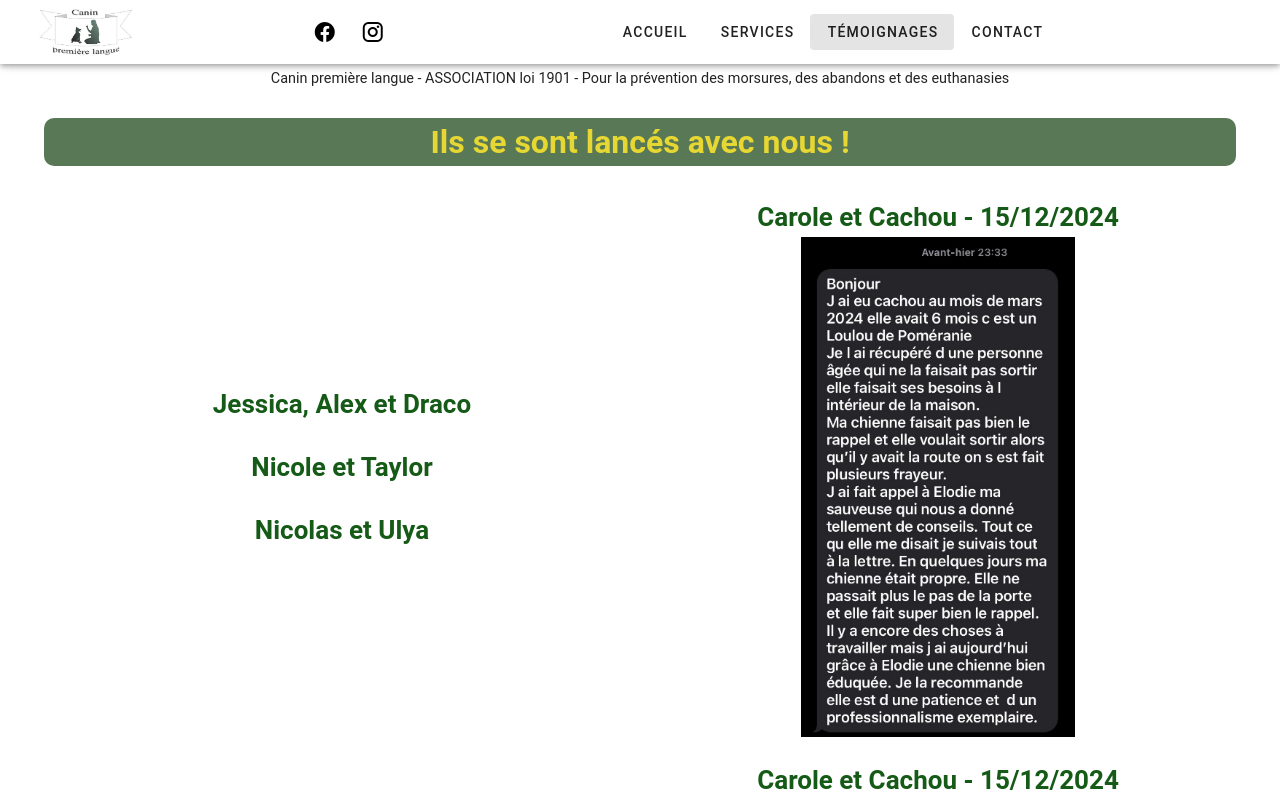
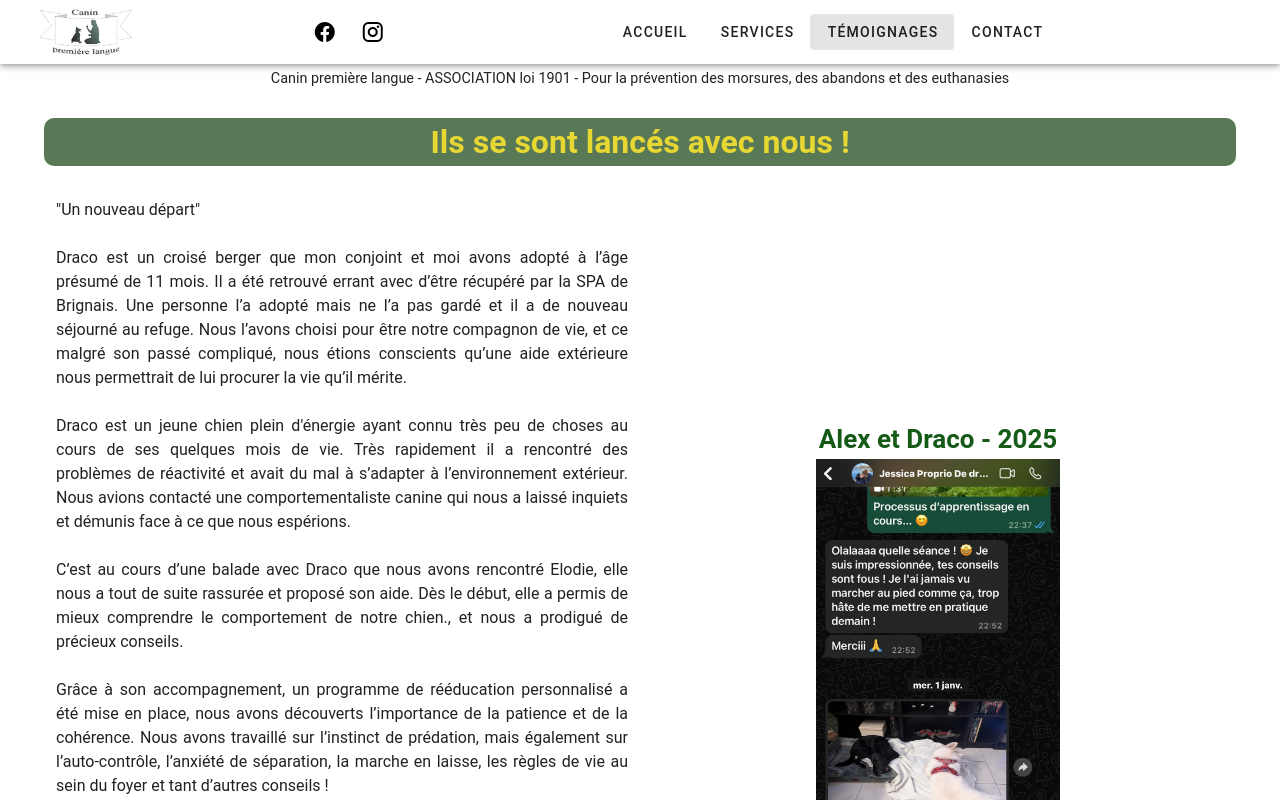
Before and after one commit to jjehl/canin_premiere_langue, a Vue app: page /testimonial in a window 1280 px wide. Shown: the top 800 px of the page. Built offline with nearby package versions, Linux system fonts and the light colour scheme.

Commit message:
add testimonial

```diff
--- a/src/pages/testimonial.vue
+++ b/src/pages/testimonial.vue
@@ -10,18 +10,46 @@
     </v-row>
     <v-row align="center" justify="space-between" class="flex-wrap">
       <!-- texte à gauche -->
-      <v-col cols="12" md="6" class="text-center">
-        <h2>Jessica, Alex et Draco</h2>
-        <br>
-        <h2>Nicole et Taylor</h2>
-        <br>
-        <h2>Nicolas et Ulya</h2>
+      <v-col cols="12" md="6" class="text-justify" style="text-align: justify;">
+        &quot;Un nouveau départ&quot;<br><br>
+        Draco est un croisé berger que mon conjoint et moi avons adopté à l’âge
+        présumé de 11 mois. Il a été retrouvé errant avec d’être récupéré par la SPA de
+        Brignais. Une personne l’a adopté mais ne l’a pas gardé et il a de nouveau
+        séjourné au refuge. Nous l’avons choisi pour être notre compagnon de vie, et ce
+        malgré son passé compliqué, nous étions conscients qu’une aide extérieure nous
+        permettrait de lui procurer la vie qu’il mérite.<br><br>
+        Draco est un jeune chien plein d&#39;énergie ayant connu très peu de choses au cours
+        de ses quelques mois de vie. Très rapidement il a rencontré des problèmes de
+        réactivité et avait du mal à s’adapter à l’environnement extérieur. Nous avions
+        contacté une comportementaliste canine qui nous a laissé inquiets et démunis
+        face à ce que nous espérions.<br><br>
+        C’est au cours d’une balade avec Draco que nous avons rencontré Elodie, elle
+        nous a tout de suite rassurée et proposé son aide. Dès le début, elle a permis de
+        mieux comprendre le comportement de notre chien., et nous a prodigué de
+        précieux conseils.<br><br>
+        Grâce à son accompagnement, un programme de rééducation personnalisé a
+        été mise en place, nous avons découverts l’importance de la patience et de la
+        cohérence. Nous avons travaillé sur l’instinct de prédation, mais également sur
+        l’auto-contrôle, l’anxiété de séparation, la marche en laisse, les règles de vie au
+        sein du foyer et tant d’autres conseils !<br><br>
+        En appliquant séance après séance tous les conseils, nous avons vu de réels
+        progrès ! Draco est devenu beaucoup plus calme et stable, ce qui lui a permis de
+        s’ouvrir à l’environnement extérieur et de pouvoir passer des balades agréables. Il
+        adore maintenant sentir les odeurs, jouer avec nous dehors, et il se fait de plus en
+        plus d&#39;amis congénères et humains.<br><br>
+        Cela nous a demandé beaucoup d&#39;investissement personnel et de temps, grâce à
+        l&#39;aide d&#39;Elodie, nous avons enfin pu donner à Draco toute l’écoute dont il avait
+        besoin pour être compris et enfin s&#39;épanouir. Nous sommes tellement fiers de tout
+        le chemin parcouru et du travail accompli, jamais nous n’aurions pu imaginer
+        avoir autant de changements! Nous sommes extrêmement reconnaissants de
+        l’aide et l’accompagnent d’Elodie, nous ne nous pourrons jamais assez la
+        remercier pour tout ce qu’elle nous a apporté.<br><br> Mille mercis !
       </v-col>
       <!-- Image à droite -->
       <v-col cols="12" md="6" class="d-flex flex-column  align-center">
-        <h2>Carole et Cachou - 15/12/2024</h2>
+        <h2>Alex et Draco - 2025</h2>
         <v-img
-          src="/images/temoignage.jpg"
+          src="/images/DRACO_Retour.jpg"
           alt="Éducation canine"
           height="500"
           width="350"
@@ -35,11 +63,11 @@
 
       <!-- texte à gauche -->
       <v-col cols="12" md="6" class="text-center">
-        <h2>Jessica, Alex et Draco</h2>
+        <h2>Jessica - 2024</h2>
         <br>
-        <h2>Nicole et Taylor</h2>
+        <h2>Nicole et Taylor - 2024</h2>
         <br>
-        <h2>Nicolas et Ulya</h2>
+        <h2>Nicolas et Ulya - 2023</h2>
       </v-col>
       <!-- Image à droite -->
       <v-col cols="12" md="6" class="d-flex flex-column  align-center">
```
Also changed, not shown: public/images/DRACO_Retour.jpg (added).
